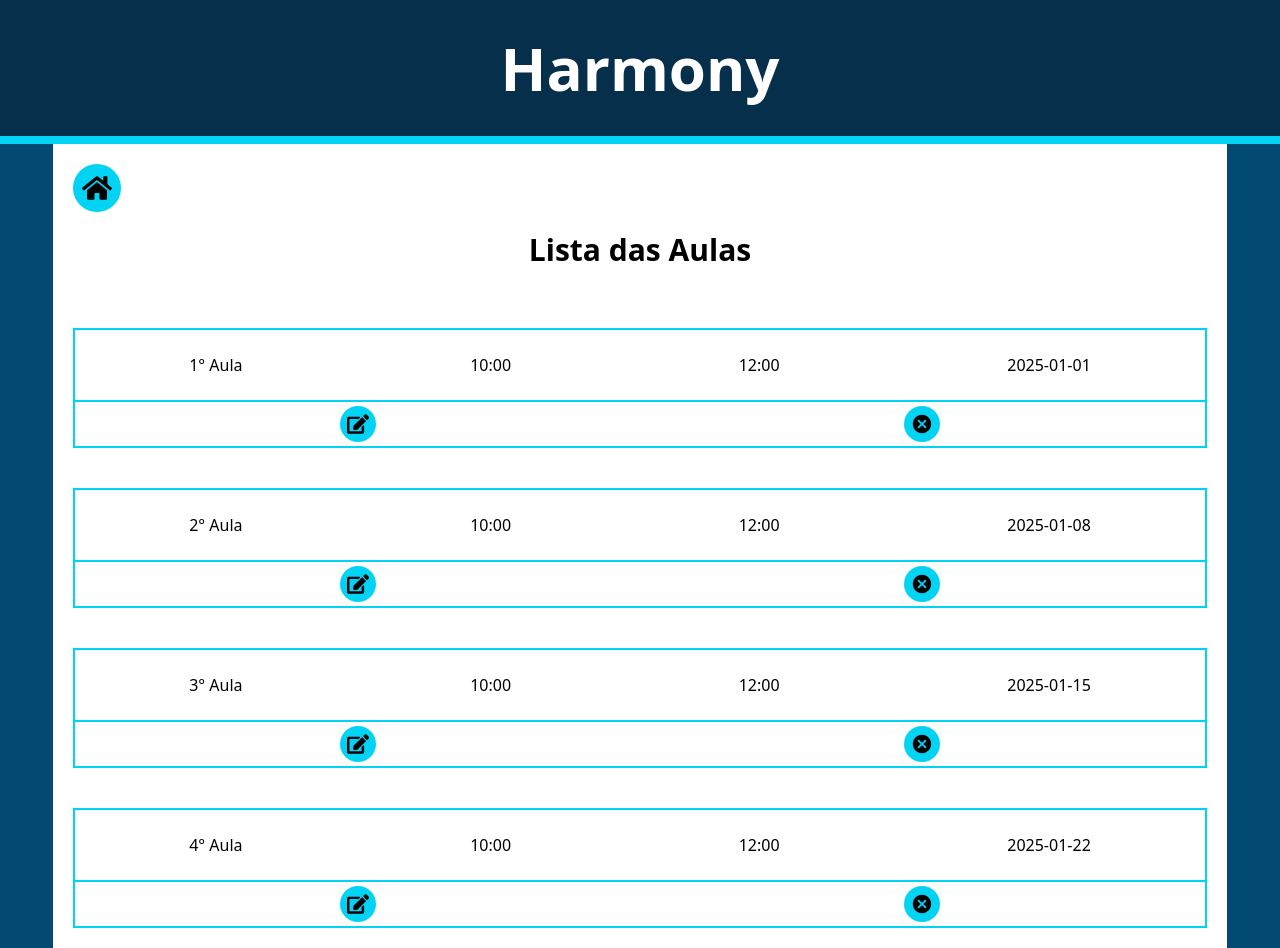
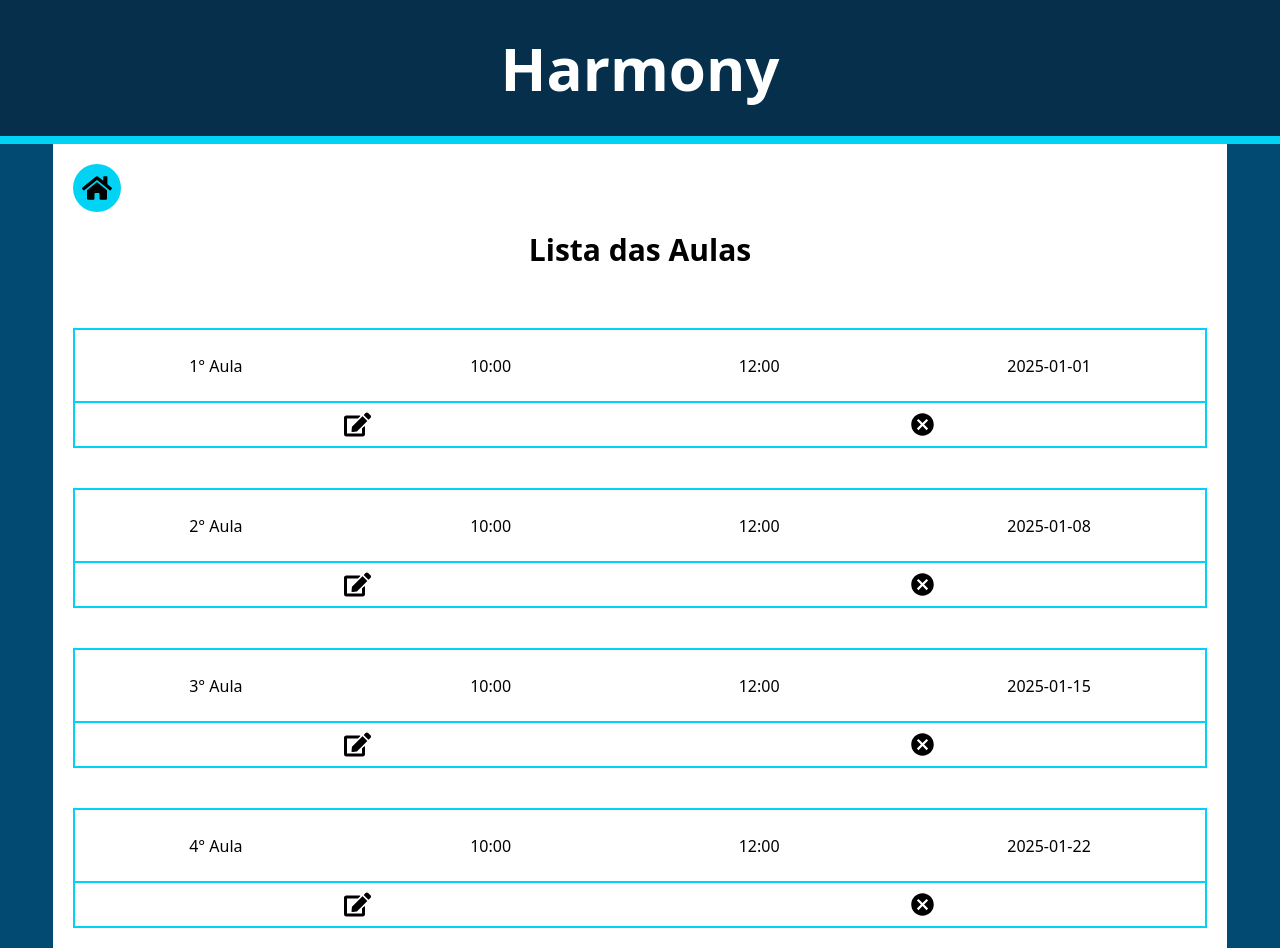
Before and after one commit to CarlosEduardo7700/harmony-system, a Next.js app: page /lista-aulas in a window 1280 px wide. Built offline with nearby package versions, Linux system fonts and the light colour scheme.

Commit message:
style: Alterando o estilo dos icon-button

```diff
--- a/src/app/globals.css
+++ b/src/app/globals.css
@@ -71,7 +71,7 @@
   }
 
   .icon-button {
-    @apply bg-cyan-400 h-9 w-9 m-1 rounded-4xl flex justify-center items-center hover:text-white transition duration-300 cursor-pointer;
+    @apply m-2 flex justify-center items-center hover:text-cyan-400 transition duration-300 cursor-pointer;
   }
 
   .container-class-data {
--- a/src/components/ClassDataBox/page.tsx
+++ b/src/components/ClassDataBox/page.tsx
@@ -60,8 +60,8 @@ export default function ClassDataBox({classNumber, classDataNow}: FeatureBoxProp
                 <h1>{classDataNow.date}</h1>
             </div>
             <div className="class-features">
-                <button onClick={openEditModal} className="icon-button"><FaEdit size={22}/></button>
-                <button onClick={openCancelModal} className="icon-button"><MdCancel size={22}/></button>
+                <button onClick={openEditModal} className="icon-button"><FaEdit size={27}/></button>
+                <button onClick={openCancelModal} className="icon-button"><MdCancel size={27}/></button>
             </div>
 
             <Modal isOpen={isOpenEditModal}>
```
